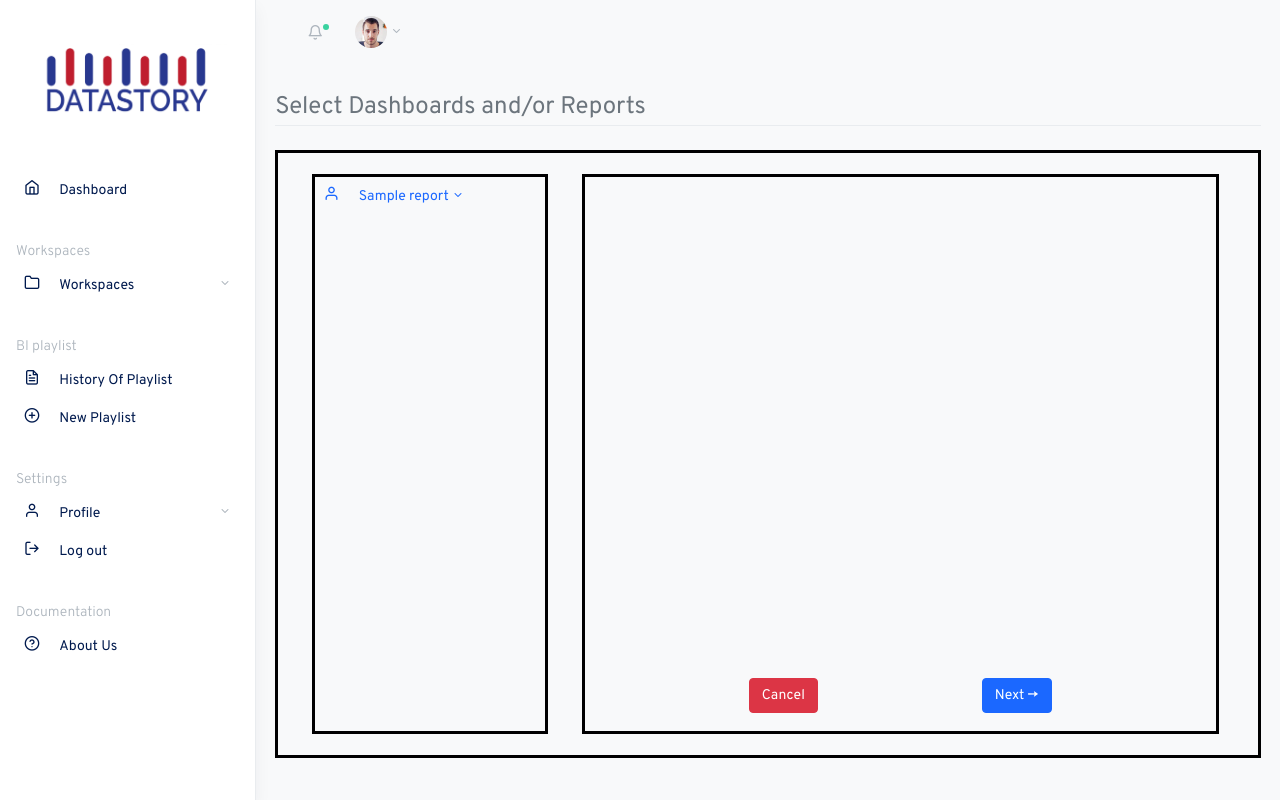
After one commit to yassineboujrada/Embded_PowerBi_reports, a Django app: template dashbord/templates/blog/report_select.html in a window 1280 px wide. The commit adds this page. Run offline with Django 4.2, Linux system fonts and the light colour scheme; the template is opened without the code that fills it: most values are stand-ins (such as "Sample title", 1, 10 or a date in 2020); some libraries are stand-ins or nearby versions; some web fonts are replaced.

Commit message:
add playlist function and some counts

```diff
--- a/dashbord/templates/blog/base.html
+++ b/dashbord/templates/blog/base.html
@@ -141,7 +141,8 @@
                     </li>
 
                     <li class="nav-item w-100">
-                      <a class="nav-link" href="{% url 'dashbord-create' %}">
+                      <a class="nav-link" href="{% url 'dashbord-create-report' %}">
+                      <!-- href="{% url 'dashbord-create' %}"> -->
                         <i class="fe fe-plus-circle fe-16"></i>
                         <span class="ml-3 item-text" >New Playlist</span>
                       </a>
--- a/dashbord/templates/blog/create.html
+++ b/dashbord/templates/blog/create.html
@@ -45,7 +45,7 @@
             </div>
             <br><br>
             <div style="display: flex; align-items:center; justify-content:space-evenly;">
-                <a class="btn btn-danger" style="color :#fff;" href="{% url 'dashbord-playlist' %}" id="cancel">Cancel</a>
+                <a class="btn btn-danger" style="color :#fff;" href="{% url 'dashbord-create-report' %}" id="cancel">Back</a>
                 <button type="submit" class="btn btn-primary">Create Now</button>
             </div>
 
--- a/dashbord/templates/blog/dashbord.html
+++ b/dashbord/templates/blog/dashbord.html
@@ -23,7 +23,7 @@
                         </div>
                         <div class="col pr-0">
                           <p class="small text-muted mb-0">Number Of Reports BI</p>
-                          <span class="h3 mb-0">1869</span>
+                          <span class="h3 mb-0">{{len_report}}</span>
                         </div>
                       </div>
                     </div>
@@ -41,7 +41,7 @@
                         </div>
                         <div class="col">
                           <p class="small text-muted mb-0">Number Of Playlists</p>
-                          <span class="h3 mb-0">80</span>
+                          <span class="h3 mb-0">{{len_playlist}}</span>
                         </div>
                       </div>
                     </div>
--- a/dashbord/templates/blog/playlist.html
+++ b/dashbord/templates/blog/playlist.html
@@ -40,7 +40,7 @@
         <div class="col-md-12">
             <div style="display: flex; align-items:center; justify-content:space-between;">
                 <h6 class="mb-3">My Playlists</h6>
-                <button class="btn btn-outline-info" type="submit" onclick="location='/playlist/create/'">Create</button>
+                <button class="btn btn-outline-info" type="submit" onclick="location='/playlist/create/select_report/'">Create</button>
             </div><br><br>
 
           <table class="table table-borderless table-striped">
--- /dev/null
+++ b/dashbord/templates/blog/report_select.html
@@ -0,0 +1,72 @@
+{% extends "blog/base.html" %}
+{% block content %}
+{% load static %}
+<main role="main" class="main-content">
+    <legend class="border-bottom mb-4">Select Dashboards and/or Reports</legend>
+    <div id="form_content">
+        <!-- <div class="col-12 col-lg-10 col-xl-8"> -->
+        <form method='POST' action=''>
+            {% csrf_token %}
+            <br>
+            <div class="select_dash">
+                <div class="form-row" style="border: solid black; width: 24%; height: 70vh;">
+                    <ul class="navbar-nav flex-fill w-100 mb-2">
+
+                        <li class="nav-item dropdown">
+                            {% for i,j in all_report %}
+                            <a href="#{{i}}" data-toggle="collapse" aria-expanded="false" class="dropdown-toggle nav-link">
+                                <i class="fe fe-user fe-16"></i>
+                                <span class="ml-3 item-text">{{i}}</span>
+                            </a>
+
+
+                          <ul class="collapse list-unstyled pl-4 w-100 w-100" id="{{i}}">
+                            {% for k in j.value %}
+                                <li class="nav-item">
+                                    <a class="nav-link pl-3" id="{{k.src}}" onclick="reply_click(this)">
+                                        <span class="ml-1 item-text">{{k.name}}</span>
+                                    </a>
+                                </li>
+                                {% endfor %}
+                          </ul>
+                          {% endfor %}
+                        </li>
+                    </ul>
+                </div>
+                <div style="border: solid black; width: 65%; height: 70vh;">
+                    <div class="form-row" style=" width: 98%; height: 60vh;">
+                        <iframe src="" frameborder="0" width="65%" height="70vh"></iframe>
+                    </div>
+                    <br>
+                    <div style="display: flex; align-items:center; justify-content:space-evenly;">
+                        <a class="btn btn-danger" style="color :#fff;" href="{% url 'dashbord-playlist' %}" id="cancel">Cancel</a>
+                        <button type="submit" class="btn btn-primary">Next -></button>
+                    </div>
+                </div>
+            </div>
+        </form>
+    </div>
+
+</main>
+
+<style>
+    .select_dash{
+        display: flex;
+        justify-content: space-evenly;
+        align-items: center;
+    }
+
+    #form_content{
+        border: solid black;
+        height: 76vh;
+    }
+</style>
+
+<script>
+    var reply_click = function(e)
+        {
+            alert("Button clicked, id "+this.id+", text"+this.innerHTML+e.id);
+        }
+</script>
+
+{% endblock content %}
--- a/dashbord/urls.py
+++ b/dashbord/urls.py
@@ -8,4 +8,5 @@ urlpatterns = [
     path('history_of_playlist/',views.playlist,name='dashbord-playlist'),
     # path('history_of_playlist/',views.postView.as_view(),name='dashbord-playlist'),
     path('playlist/create/',views.create_playlist,name='dashbord-create'),
+    path('playlist/create/select_report/',views.select_report,name='dashbord-create-report'),
 ]
```
Also changed, not shown: dashbord/Power_bi_functions.py (+16 -0 lines), dashbord/views.py (+16 -2 lines), db.sqlite3, 2 other files.
